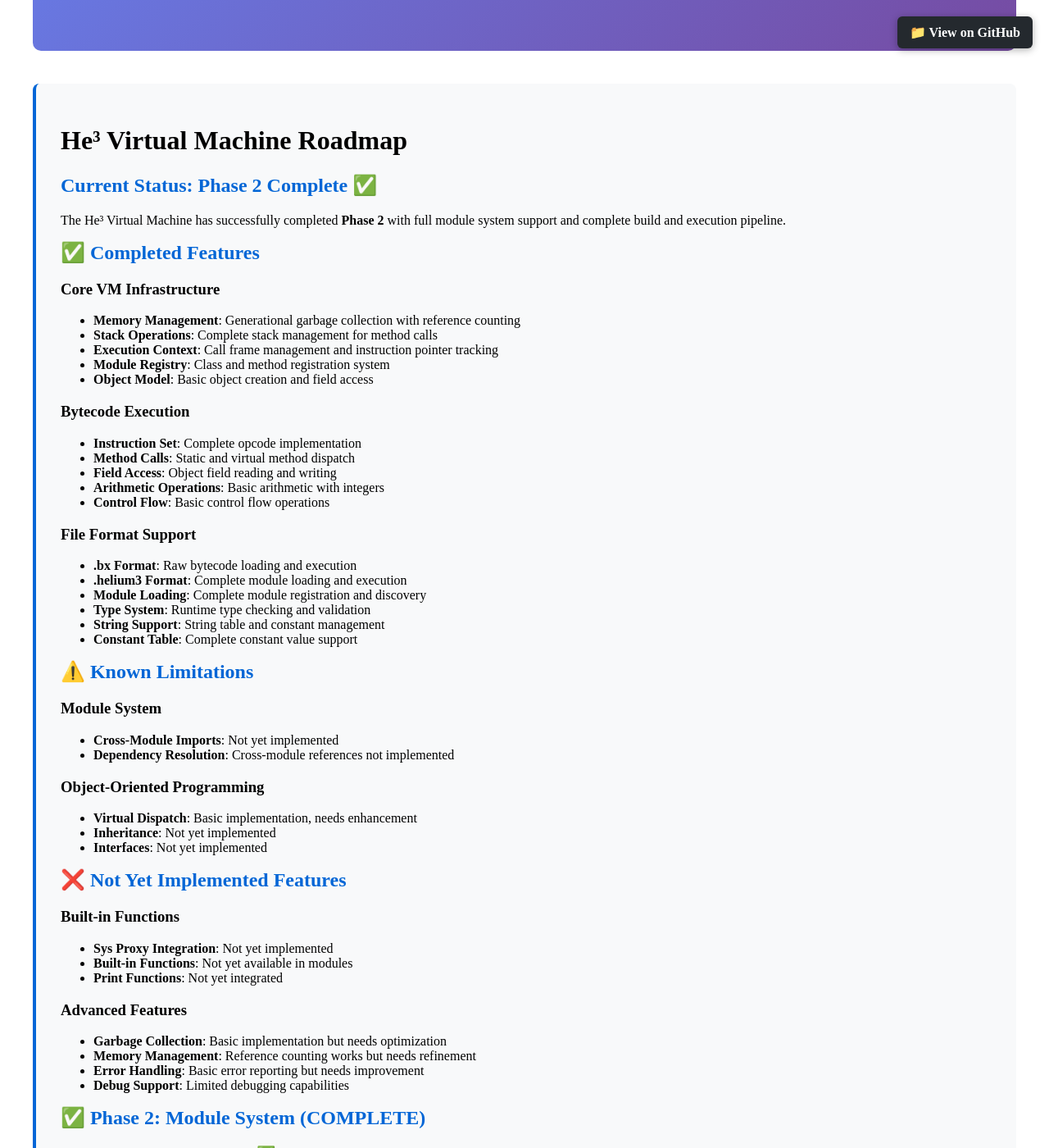
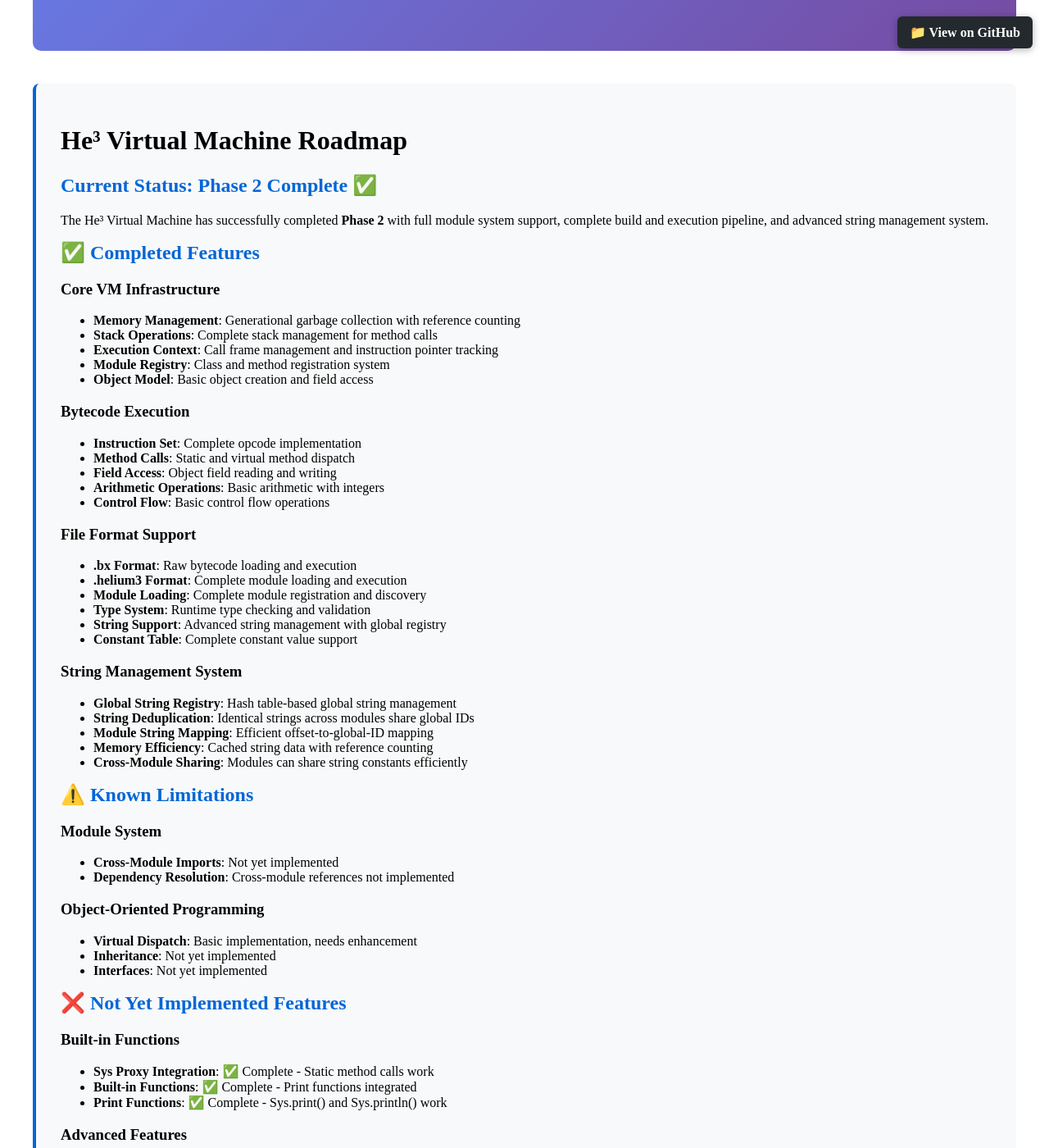
Before and after one commit to mootwise-matt/he3-lang, a Jekyll site: the page built from docs/vm/roadmap.md, in a window 1280 px wide and 1400 px high, scrolled down 207 px. Shown: the whole window at 82% size. Built offline with Jekyll 4.4.1, drawn with Linux system fonts in a browser that asks for light colours; our own code applies the rules of GitHub Pages for plain Markdown files; some of the changed text lies outside the part shown.

Commit message:
Update all documentation to reflect string management system completion
- Updated README.md with string management features
- Updated VM roadmap with completed string management system
- Updated compiler roadmap with static methods and string literals
- Updated bytecode architecture with string management details
- Updated main index with string manager in VM pipeline
- Updated examples README with working string examples
- All documentation now accurately reflects current implementation status

```diff
--- a/docs/vm/roadmap.md
+++ b/docs/vm/roadmap.md
@@ -2,7 +2,7 @@
 
 ## Current Status: Phase 2 Complete ✅
 
-The He³ Virtual Machine has successfully completed **Phase 2** with full module system support and complete build and execution pipeline.
+The He³ Virtual Machine has successfully completed **Phase 2** with full module system support, complete build and execution pipeline, and advanced string management system.
 
 ## ✅ **Completed Features**
 
@@ -25,8 +25,15 @@ The He³ Virtual Machine has successfully completed **Phase 2** with full module
 - **.helium3 Format**: Complete module loading and execution
 - **Module Loading**: Complete module registration and discovery
 - **Type System**: Runtime type checking and validation
-- **String Support**: String table and constant management
+- **String Support**: Advanced string management with global registry
 - **Constant Table**: Complete constant value support
+
+### String Management System
+- **Global String Registry**: Hash table-based global string management
+- **String Deduplication**: Identical strings across modules share global IDs
+- **Module String Mapping**: Efficient offset-to-global-ID mapping
+- **Memory Efficiency**: Cached string data with reference counting
+- **Cross-Module Sharing**: Modules can share string constants efficiently
 
 ## ⚠️ **Known Limitations**
 
@@ -42,9 +49,9 @@ The He³ Virtual Machine has successfully completed **Phase 2** with full module
 ## ❌ **Not Yet Implemented Features**
 
 ### Built-in Functions
-- **Sys Proxy Integration**: Not yet implemented
-- **Built-in Functions**: Not yet available in modules
-- **Print Functions**: Not yet integrated
+- **Sys Proxy Integration**: ✅ Complete - Static method calls work
+- **Built-in Functions**: ✅ Complete - Print functions integrated
+- **Print Functions**: ✅ Complete - Sys.print() and Sys.println() work
 
 ### Advanced Features
 - **Garbage Collection**: Basic implementation but needs optimization
@@ -77,6 +84,16 @@ The He³ Virtual Machine has successfully completed **Phase 2** with full module
   - ✅ Multi-module project support
   - ✅ Complete module workflow
   - ✅ End-to-end functionality verified
+
+### 2.4 String Management System ✅
+- **Status**: Complete
+- **Achievements**:
+  - ✅ Fixed string constant corruption issues
+  - ✅ Implemented global string registry with hash table
+  - ✅ Added string deduplication across modules
+  - ✅ Created module string mapping system
+  - ✅ Integrated string manager into VM architecture
+  - ✅ All string literals now work correctly
 
 ## 🎯 **Phase 3: Performance and Optimization**
 
```
Also changed, not shown: docs/_compiler/bytecode-architecture-summary.md (+23 -1 lines), docs/compiler/roadmap.md (+5 -3 lines), docs/examples/README.md (+23 -8 lines), docs/index.md (+2 -0 lines), README.md.
